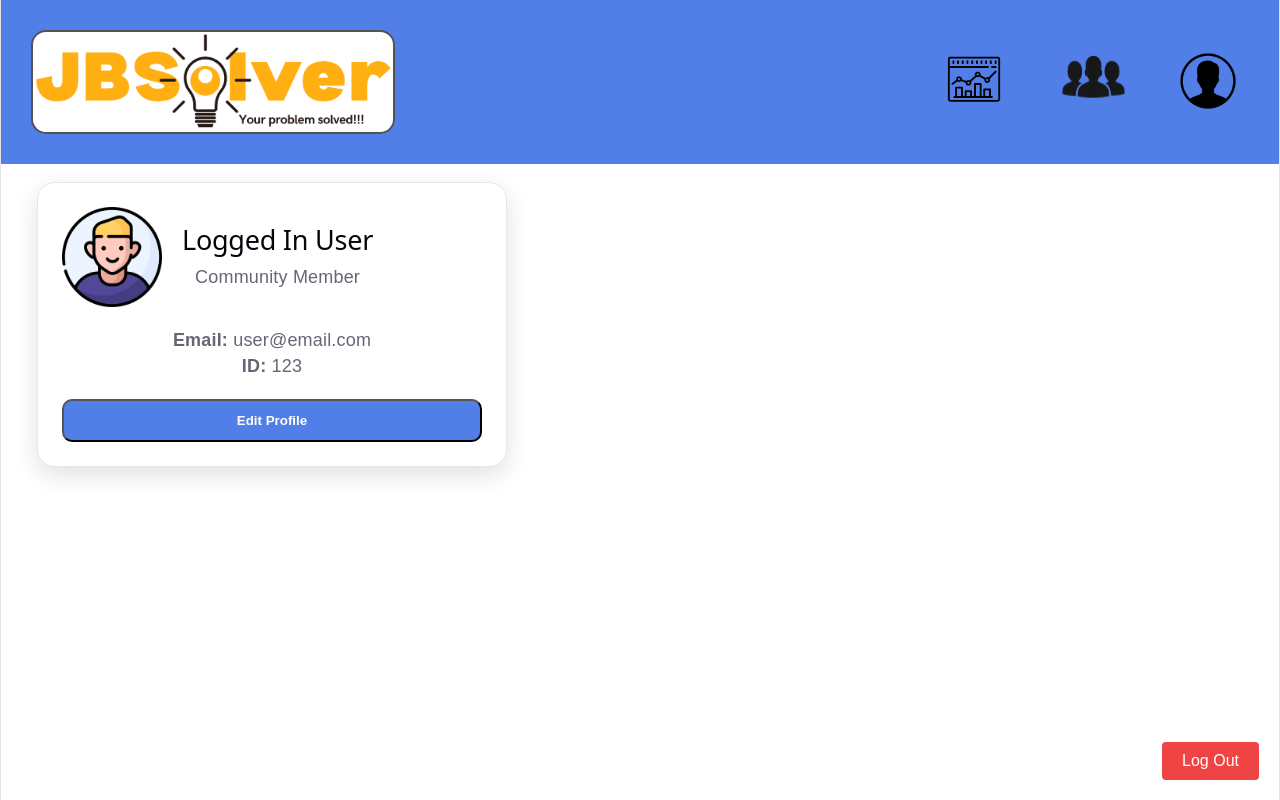
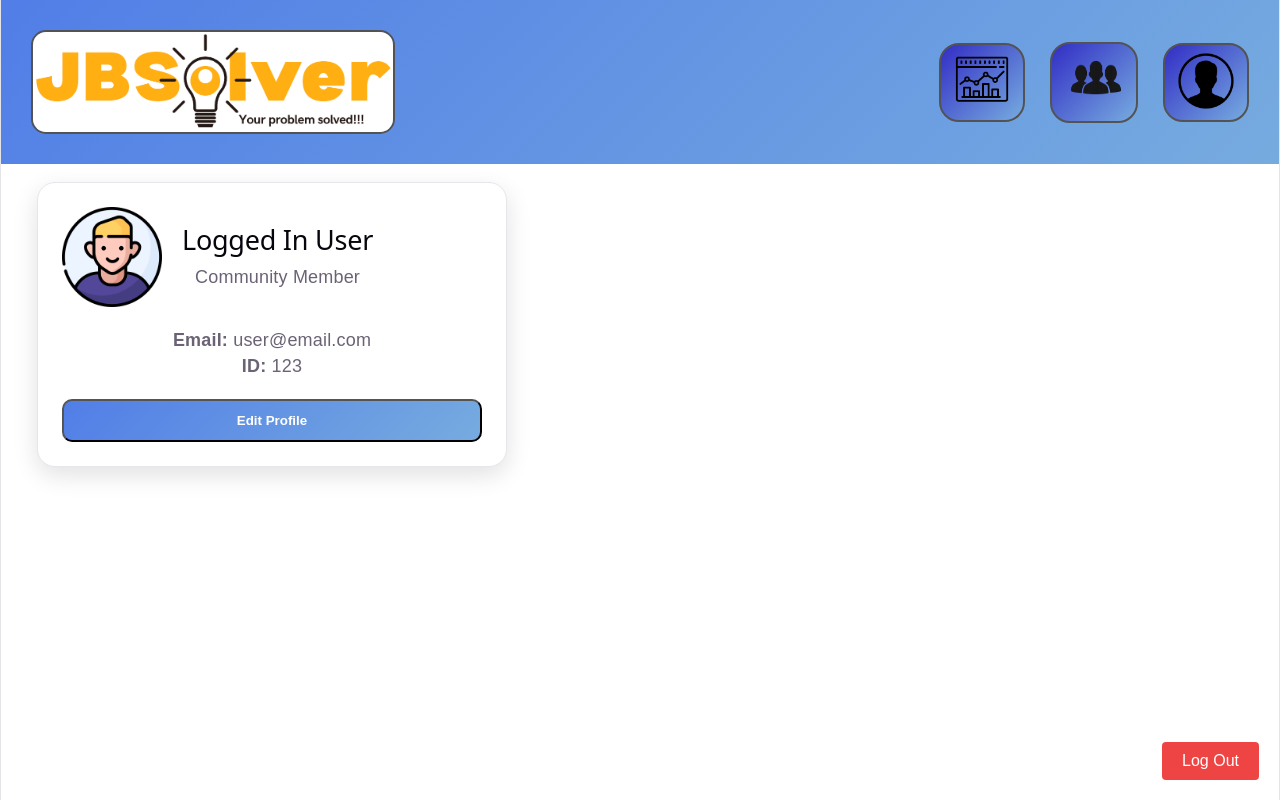
Before and after one commit to 24JonW/JB-Solver-Orbital-, a React app in the folder frontend/: page /home in a window 1280 px wide. Built offline with nearby package versions, Linux system fonts and the light colour scheme; the HTML template or start-up script is replaced by a standard one.

Commit message:
change colour

```diff
--- a/frontend/src/App.css
+++ b/frontend/src/App.css
@@ -63,7 +63,7 @@
   display: flex;
   flex-direction: column;
   gap: 12px;
-  background-color: #517ee7;
+  background: linear-gradient(135deg, #517ee7, #76ABDF);
   /* background-color: #6495ED; */
   padding: 50px;
   color: black;
@@ -80,7 +80,7 @@
 }
 
 .btn-login {
-  background: #EDC001;
+  background: linear-gradient(135deg, #edaa01,#eec926);
   color: white;
   border: none;
   padding: 12px;
@@ -136,7 +136,8 @@
 
 }
 .topSectionBar {
-  background-color: #517ee7;
+  background: linear-gradient(135deg, #517ee7, #76ABDF);
+
   /* #517ee7   #76ABDF*/
   padding: 30px;
   display: flex;
@@ -157,8 +158,8 @@
 
 .communityGroupButton, .expenditureTracker, .userProfileButton {
   border-radius: 20px;
-  background: #517ee7;
-  border: none;
+  background: linear-gradient(135deg, #322dc5, #76ABDF);
+  border: 2px solid rgb(83, 83, 83);
   position: relative;
 }
 
@@ -175,14 +176,14 @@
 }
 
 .group-img {
-  width: 90px;
-  height: 90px;
+  width: 72px;
+  height: 72px;
 }
 
 button:hover {
   transform: translateY(-10px);
   transition: 0.5s ease;
-  background: #EDC001;
+  background: linear-gradient(135deg, #edaa01,#eec926);
 
 }
 
@@ -250,7 +251,7 @@ button:hover {
   margin-top: 20px;
   width: 100%;
   padding: 12px;
-  background: #517ee7;
+  background: linear-gradient(135deg, #517ee7, #76ABDF);
   color: white;
   font-weight: 600;
   cursor: pointer;
```
